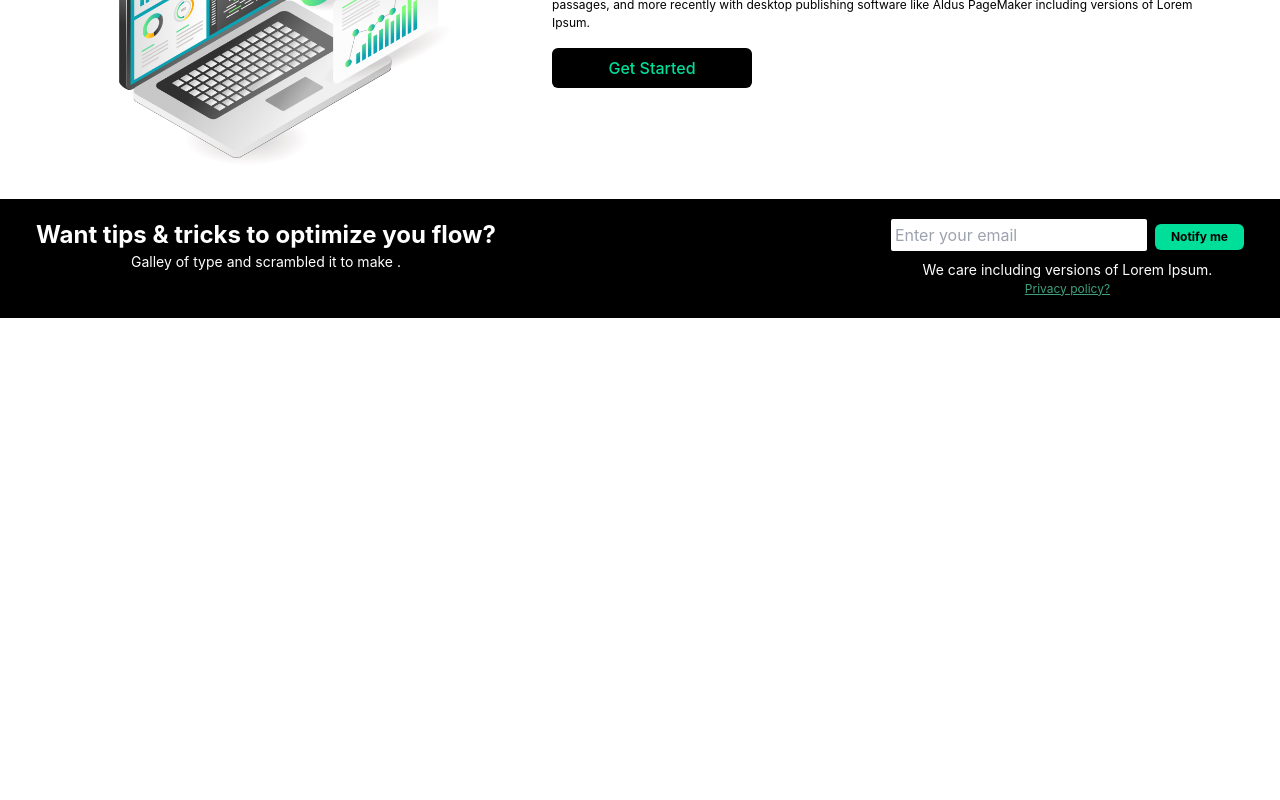
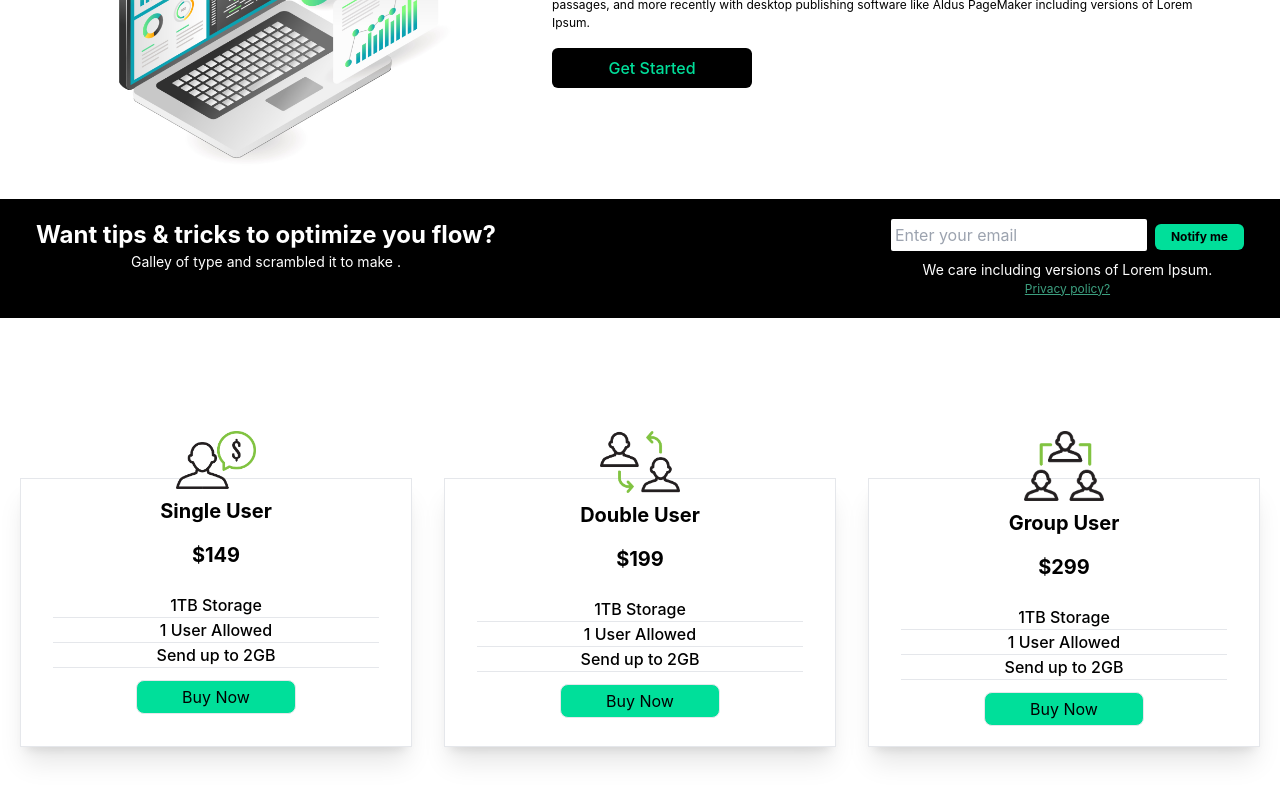
Before and after one commit to mrinal975/tailwind-home-page, a React (Create React App) app: page / in a window 1280 px wide. Shown: the part 1218-2018 px from the top of the page. Before the commit the page ends 1536 px from the top, so only its background shows below. Built offline with nearby package versions, Linux system fonts and the light colour scheme.

Commit message:
card responsive design

```diff
--- a/src/App.tsx
+++ b/src/App.tsx
@@ -1,5 +1,6 @@
 import "./App.css";
 import Analytics from "./components/Analytics";
+import Cards from "./components/Cards";
 import Hero from "./components/Hero";
 import Navbar from "./components/Navbar";
 import Newsletter from "./components/Newsletter";
@@ -10,6 +11,7 @@
       <Hero />
       <Analytics />
       <Newsletter />
+      <Cards />
     </>
   );
 }
--- /dev/null
+++ b/src/components/Cards.tsx
@@ -0,0 +1,74 @@
+import single from "../assets/single.png";
+import double from "../assets/double.png";
+import group from "../assets/triple.png";
+
+function Cards() {
+  return (
+    <div className=" w-full py-[10rem] px-4 bg-white">
+      <div className="max-w-[1240px] mx-auto  grid md:grid-cols-3 gap-8">
+        <div
+          className="flex flex-col shadow-xl w-full border
+         text-center hover:scale-105 duration-300"
+        >
+          <img
+            src={single}
+            alt="card"
+            className="w-20 mx-auto mt-[-3rem] pt-[-10px] "
+          />
+          <h2 className="font-bold p-2 text-xl">Single User</h2>
+          <p className="font-bold p-2 text-xl">$149</p>
+          <div className="font-medium text-center">
+            <p className="border-b mx-8 mt-4">1TB Storage</p>
+            <p className="border-b mx-8">1 User Allowed</p>
+            <p className="border-b mx-8">Send up to 2GB</p>
+          </div>
+          <button className="border w-40 mx-auto px-6 py-1 mb-5 mt-3 rounded-lg bg-[#00df9a]">
+            Buy Now
+          </button>
+        </div>
+        <div
+          className="flex flex-col shadow-xl w-full border
+         text-center hover:scale-105 duration-300"
+        >
+          <img
+            src={double}
+            alt="card"
+            className="w-20 mx-auto mt-[-3rem] pt-[-10px] "
+          />
+          <h2 className="font-bold p-2 text-xl">Double User</h2>
+          <p className="font-bold p-2 text-xl">$199</p>
+          <div className="font-medium text-center">
+            <p className="border-b mx-8 mt-4">1TB Storage</p>
+            <p className="border-b mx-8">1 User Allowed</p>
+            <p className="border-b mx-8">Send up to 2GB</p>
+          </div>
+          <button className="border w-40 mx-auto px-6 py-1 mb-5 mt-3 rounded-lg bg-[#00df9a]">
+            Buy Now
+          </button>
+        </div>
+        <div
+          className="flex flex-col shadow-xl w-full border
+         text-center hover:scale-105 duration-300"
+        >
+          <img
+            src={group}
+            alt="card"
+            className="w-20 mx-auto mt-[-3rem] pt-[-10px] "
+          />
+          <h2 className="font-bold p-2 text-xl">Group User</h2>
+          <p className="font-bold p-2 text-xl">$299</p>
+          <div className="font-medium text-center">
+            <p className="border-b mx-8 mt-4">1TB Storage</p>
+            <p className="border-b mx-8">1 User Allowed</p>
+            <p className="border-b mx-8">Send up to 2GB</p>
+          </div>
+          <button className="border w-40 mx-auto px-6 py-1 mb-5 mt-3 rounded-lg bg-[#00df9a]">
+            Buy Now
+          </button>
+        </div>
+      </div>
+    </div>
+  );
+}
+
+export default Cards;
```
